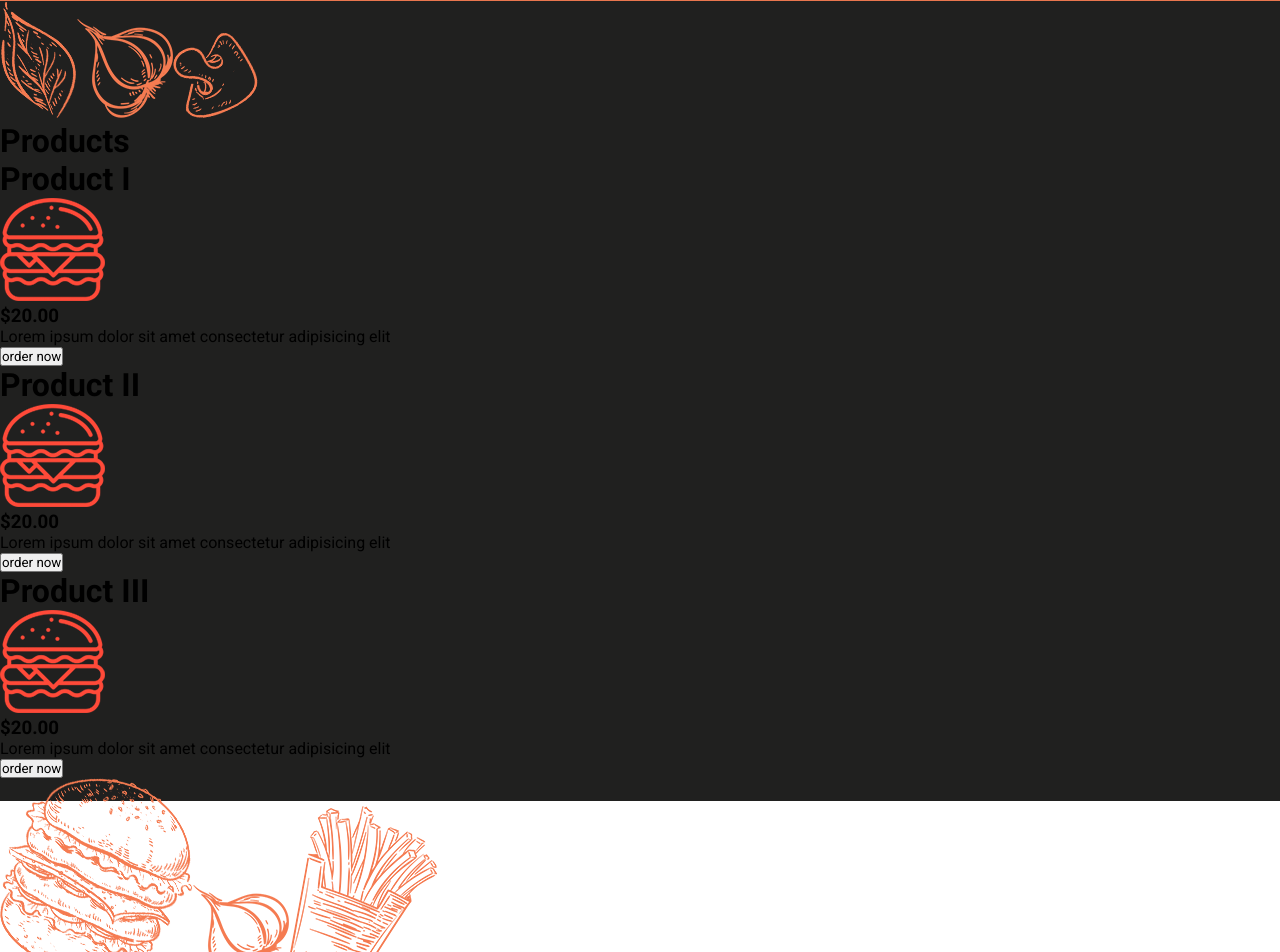
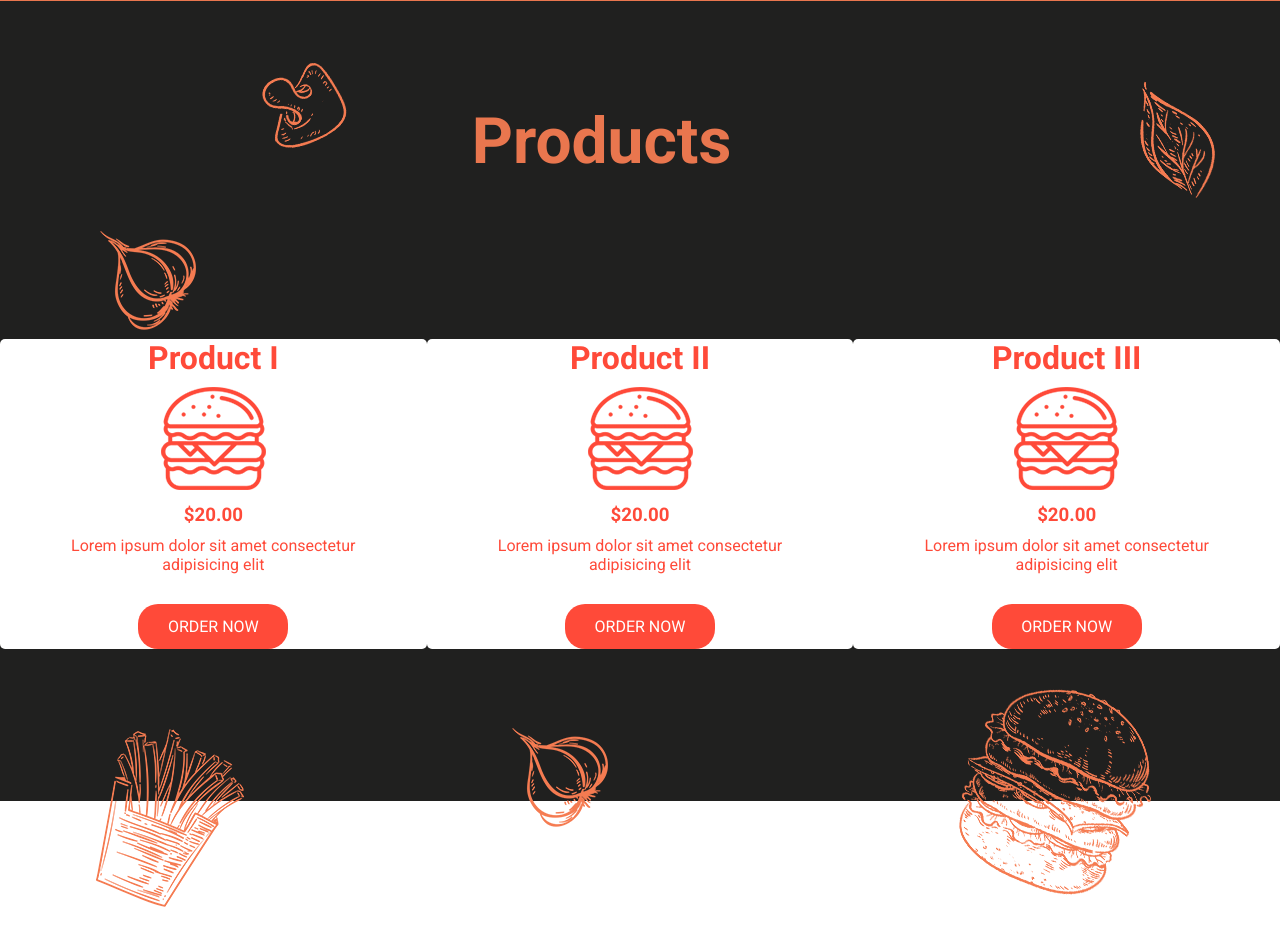
Before and after one commit to eu-waliston/Big-Burger, a React (Create React App) app: page / in a window 1280 px wide. Shown: the part 2399-3351 px from the top of the page. After the commit the page ends 3306 px from the top, so only its background shows below. Built offline with nearby package versions, Linux system fonts and the light colour scheme.

Commit message:
BB - Products Page end

```diff
--- a/src/pages/product/Product.css
+++ b/src/pages/product/Product.css
@@ -3,3 +3,77 @@
     width: 100%;
     height: 100vh;
 }
+.p-title {
+    color: #E9764E;
+    text-align: center;
+    font-size: 4rem;
+}
+
+.products {
+    text-align: center;
+    display: flex;
+    justify-content: space-evenly;
+    position: relative;
+    top: 20%;
+}
+
+.product {
+    background-color: #fff;
+    padding: 50px;
+    height: 310px;
+    display: grid;
+    row-gap: 10px;
+    text-align: center;
+    align-items: center;
+    align-content: center;
+    color: #FF4A39;
+    border-radius: 5px;
+}
+
+.p-order {
+    border: none;
+    width: 150px;
+    color: #fff;
+    background-color: #FF4A39;
+    height: 45px;
+    border-radius: 20px;
+    text-transform: uppercase;
+    font-size: 1rem;
+    margin-top: 20px;
+}
+
+.back-icon-p3 {
+    float: right;
+    position: relative;
+    top: 10%;
+    right: 5%;
+}
+
+.back-icon-p5 {
+    position: relative;
+    top: 230px;
+    left: 100px;
+}
+
+.back-icon-p2 {
+    position: relative;
+    top: 6%;
+    left: 13%;
+}
+
+.back-icon-p1 {
+    float: right;
+    position: relative;
+    top: 25%;
+    right: 10%;
+}
+.back-icon-p5-2 {
+    position: relative;
+    top: 20%;
+    left: 40%;
+}
+
+.back-icon-p4 {
+    position: relative;
+    top: 30%;
+}
--- a/src/pages/product/Product.jsx
+++ b/src/pages/product/Product.jsx
@@ -13,32 +13,32 @@ const Product = () => {
             <div className="products">
                 <div className="product">
                     <h1 className="p-name">Product I</h1>
-                    <img src={require("../../components/img/Icon.png")} alt="burger" className="p-image" />
+                    <div><img src={require("../../components/img/Icon.png")} alt="burger" className="p-image" /></div>
                     <h3 className="p-price">$20.00</h3>
                     <p className="p-info">Lorem ipsum dolor sit amet consectetur adipisicing elit</p>
-                    <button className="p-order">order now</button>
+                    <div><button className="p-order">order now</button></div>
                 </div>
 
                 <div className="product">
                     <h1 className="p-name">Product II</h1>
-                    <img src={require("../../components/img/Icon.png")} alt="burger" className="p-image" />
+                    <div><img src={require("../../components/img/Icon.png")} alt="burger" className="p-image" /></div>
                     <h3 className="p-price">$20.00</h3>
                     <p className="p-info">Lorem ipsum dolor sit amet consectetur adipisicing elit</p>
-                    <button className="p-order">order now</button>
+                    <div><button className="p-order">order now</button></div>
                 </div>
 
                 <div className="product">
                     <h1 className="p-name">Product III</h1>
-                    <img src={require("../../components/img/Icon.png")} alt="burger" className="p-image" />
+                    <div><img src={require("../../components/img/Icon.png")} alt="burger" className="p-image" /></div>
                     <h3 className="p-price">$20.00</h3>
                     <p className="p-info">Lorem ipsum dolor sit amet consectetur adipisicing elit</p>
-                    <button className="p-order">order now</button>
+                    <div><button className="p-order">order now</button></div>
                 </div>
             </div>
 
 
             <img src={require("../../components/img/iten-1.png")} alt="icon" className="back-icon-p1" />
-            <img src={require("../../components/img/iten-5.png")} alt="icon" className="back-icon-p5" />
+            <img src={require("../../components/img/iten-5.png")} alt="icon" className="back-icon-p5-2" />
             <img src={require("../../components/img/iten-4.png")} alt="icon" className="back-icon-p4" />
 
         </div>
```
